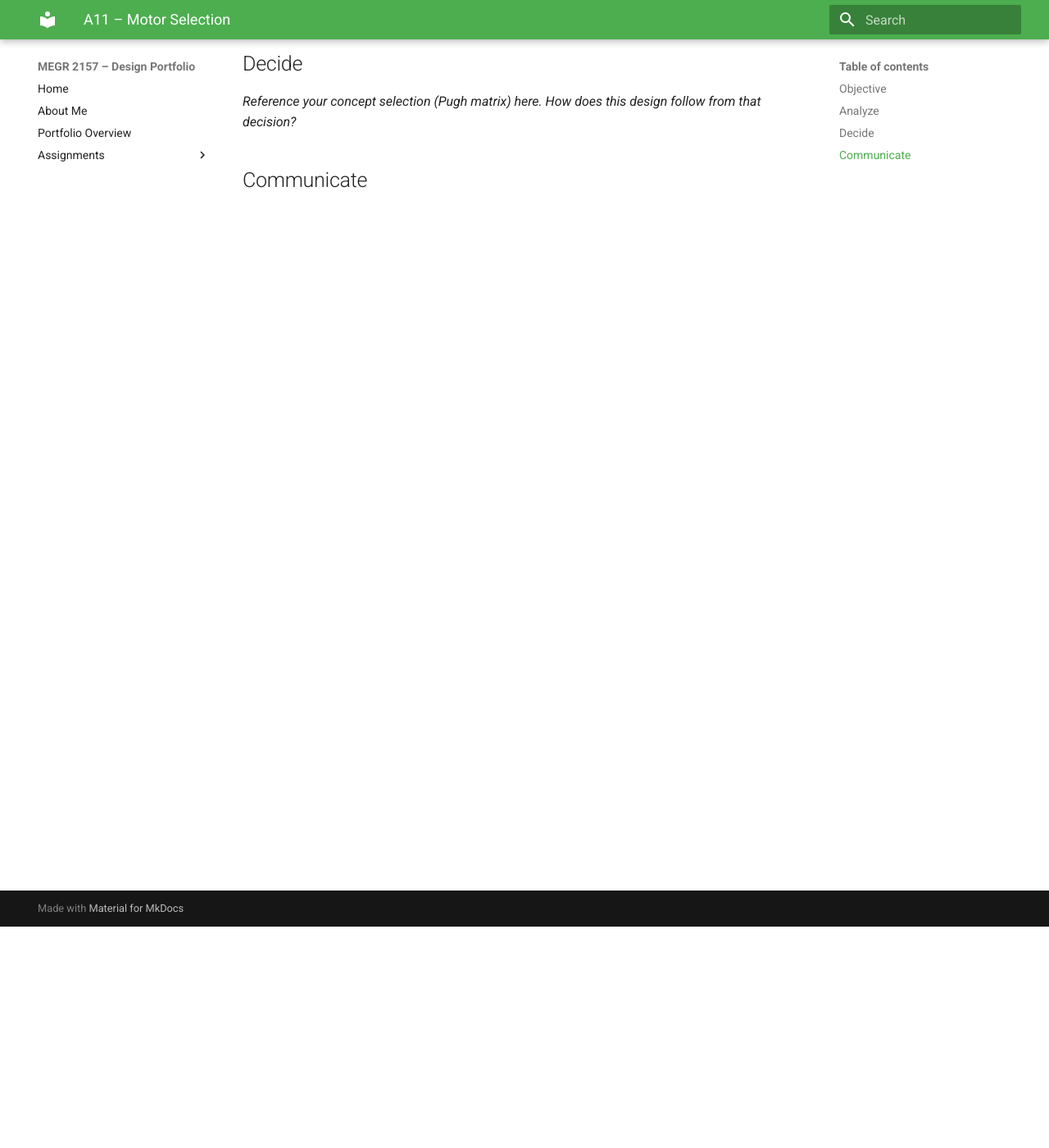
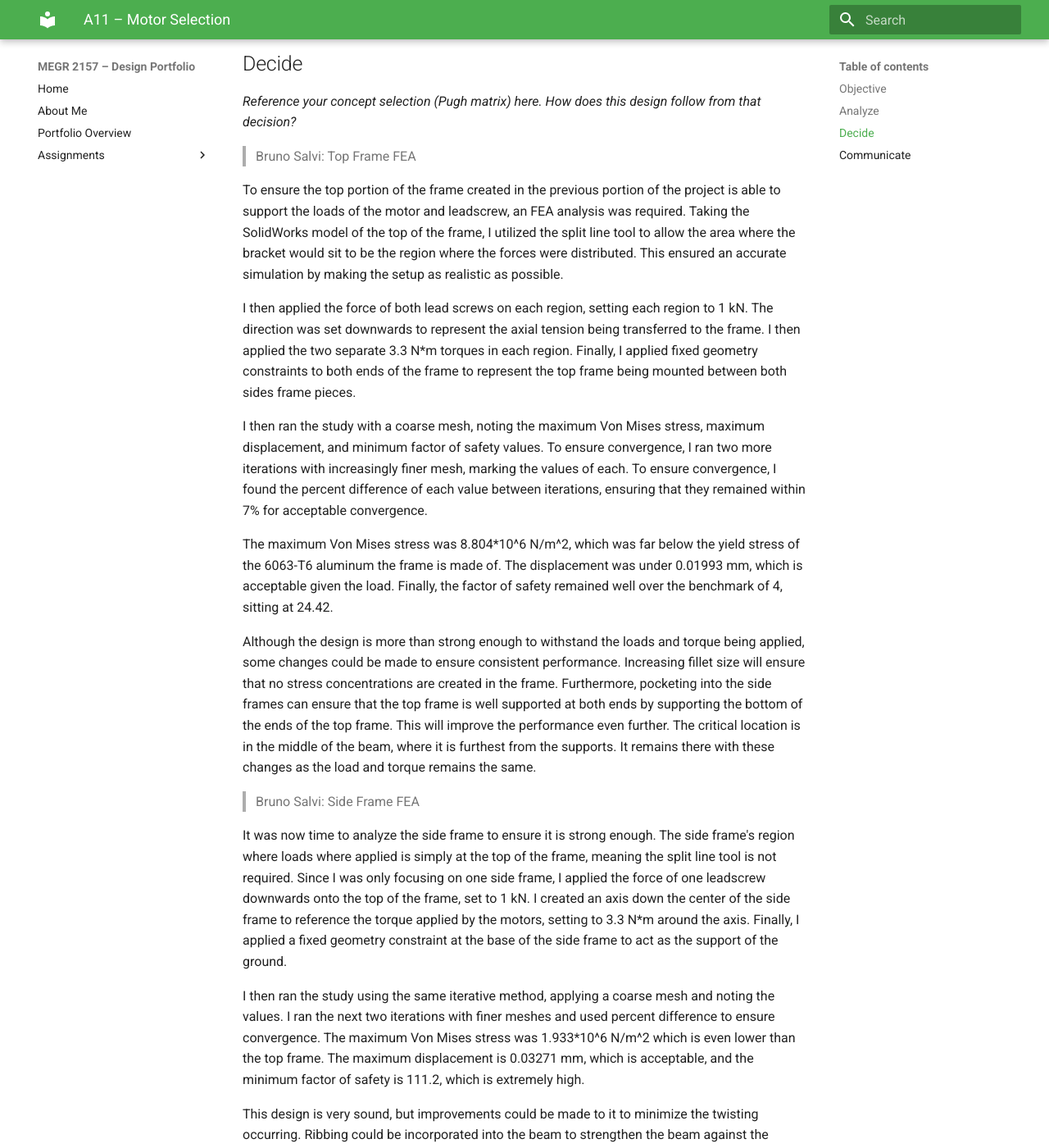
Before and after one commit to bsalvi7/megr2156-portfolio, an MkDocs documentation site: the page built from docs/assignments/a11/index.md, in a window 1280 px wide and 1400 px high, scrolled down 270 px. Shown: the whole window at 82% size. Built offline with MkDocs 1.6.1 and Material for MkDocs 9.7.7, drawn with Linux system fonts in a browser that asks for light colours; some of the changed text lies outside the part shown.

Commit message:
Document FEA analysis results for frame designs
Added detailed FEA analysis for top and side frames, including stress, displacement, and safety factor results. Suggested improvements for design performance.

```diff
--- a/docs/assignments/a11/index.md
+++ b/docs/assignments/a11/index.md
@@ -9,4 +9,26 @@
 ## Decide
 _Reference your concept selection (Pugh matrix) here. How does this design follow from that decision?_
 
+>Bruno Salvi: Top Frame FEA
+
+To ensure the top portion of the frame created in the previous portion of the project is able to support the loads of the motor and leadscrew, an FEA analysis was required. Taking the SolidWorks model of the top of the frame, I utilized the split line tool to allow the area where the bracket would sit to be the region where the forces were distributed. This ensured an accurate simulation by making the setup as realistic as possible.
+
+I then applied the force of both lead screws on each region, setting each region to 1 kN. The direction was set downwards to represent the axial tension being transferred to the frame. I then applied the two separate 3.3 N*m torques in each region. Finally, I applied fixed geometry constraints to both ends of the frame to represent the top frame being mounted between both sides frame pieces.
+
+I then ran the study with a coarse mesh, noting the maximum Von Mises stress, maximum displacement, and minimum factor of safety values. To ensure convergence, I ran two more iterations with increasingly finer mesh, marking the values of each. To ensure convergence, I found the percent difference of each value between iterations, ensuring that they remained within 7% for acceptable convergence.
+
+The maximum Von Mises stress was 8.804*10^6 N/m^2, which was far below the yield stress of the 6063-T6 aluminum the frame is made of. The displacement was under 0.01993 mm, which is acceptable given the load. Finally, the factor of safety remained well over the benchmark of 4, sitting at 24.42.
+
+Although the design is more than strong enough to withstand the loads and torque being applied, some changes could be made to ensure consistent performance. Increasing fillet size will ensure that no stress concentrations are created in the frame. Furthermore, pocketing into the side frames can ensure that the top frame is well supported at both ends by supporting the bottom of the ends of the top frame. This will improve the performance even further. The critical location is in the middle of the beam, where it is furthest from the supports. It remains there with these changes as the load and torque remains the same.
+
+>Bruno Salvi: Side Frame FEA
+
+It was now time to analyze the side frame to ensure it is strong enough. The side frame's region where loads where applied is simply at the top of the frame, meaning the split line tool is not required. Since I was only focusing on one side frame, I applied the force of one leadscrew downwards onto the top of the frame, set to 1 kN. I created an axis down the center of the side frame to reference the torque applied by the motors, setting to 3.3 N*m around the axis. Finally, I applied a fixed geometry constraint at the base of the side frame to act as the support of the ground.
+
+I then ran the study using the same iterative method, applying a coarse mesh and noting the values. I ran the next two iterations with finer meshes and used percent difference to ensure convergence. The maximum Von Mises stress was 1.933*10^6 N/m^2 which is even lower than the top frame. The maximum displacement is 0.03271 mm, which is acceptable, and the minimum factor of safety is 111.2, which is extremely high.
+
+This design is very sound, but improvements could be made to it to minimize the twisting occurring. Ribbing could be incorporated into the beam to strengthen the beam against the twisting torque forces. This would be applied along the length of the beam as it is twisting laterally. The critical location would not change, as the most stress and displacement would still occur at the top of the beam where it is furthest from the fixed geometry.
+
+Although the design is more than strong enough to withstand the loads and torque being applied, some changes could be made to ensure consistent performance. Increasing fillet size will ensure that no stress concentrations are created in the frame. Furthermore, pocketing into the side frames can ensure that the top frame is well supported at both ends by supporting the bottom of the ends of the top frame. This will improve the performance even further. Even with these changes, the critical locations will remain as the mounting point of the motor bracket where the forces are stemming from.
+
 ## Communicate
```
